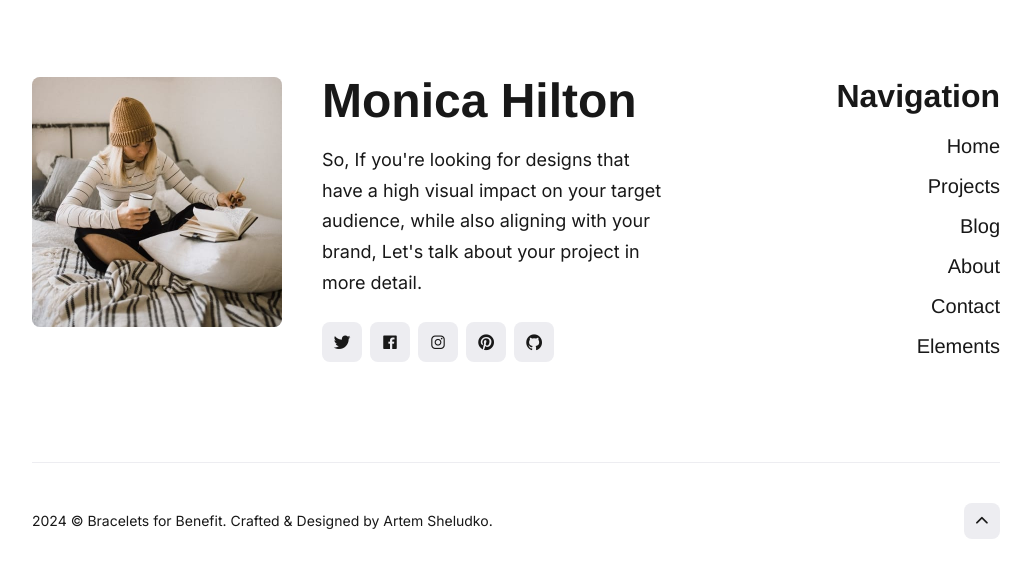
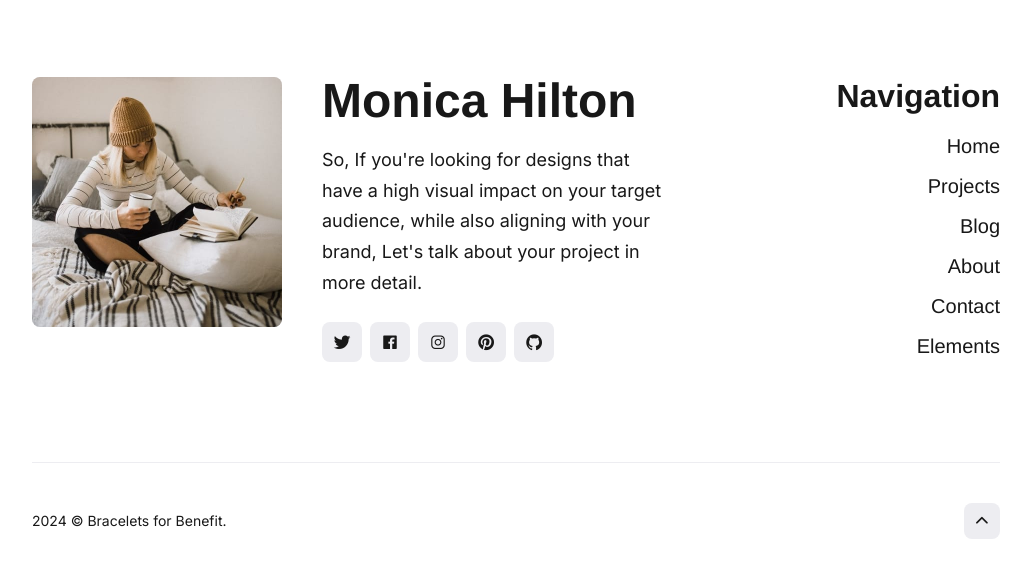
Before and after one commit to teamextension/braceletsforbenefit, a Jekyll site: the page built from index.html, in a window 1280 px wide and 900 px high, scrolled down 3690 px, cut to the strip 321-899 px from the top of the window. Shown: the whole strip, without its empty margins (124-1155 px from the left). Built offline with Jekyll 4.4.1, drawn with Linux system fonts in a browser that asks for light colours; nearby versions of some CDN libraries; some web fonts are replaced.

Commit message:
Update footer.html

```diff
--- a/_includes/footer.html
+++ b/_includes/footer.html
@@ -71,7 +71,7 @@
       <div class="col col-12">
         <div class="footer__info">
           <div class="footer__info-box">
-            <div class="copyright">{{site.time | date: '%Y'}} &copy; <a href="/">{{site.data.settings.title}}</a>. Crafted & Designed by <a href="https://jekyllthemes.io/developers/artem-sheludko">Artem Sheludko</a>.</div>
+            <div class="copyright">{{site.time | date: '%Y'}} &copy; <a href="/">{{site.data.settings.title}}</a>.</div>
             <div class="top" title="Top"><i class="ion ion-ios-arrow-up"></i></div>
           </div>
         </div>
```
